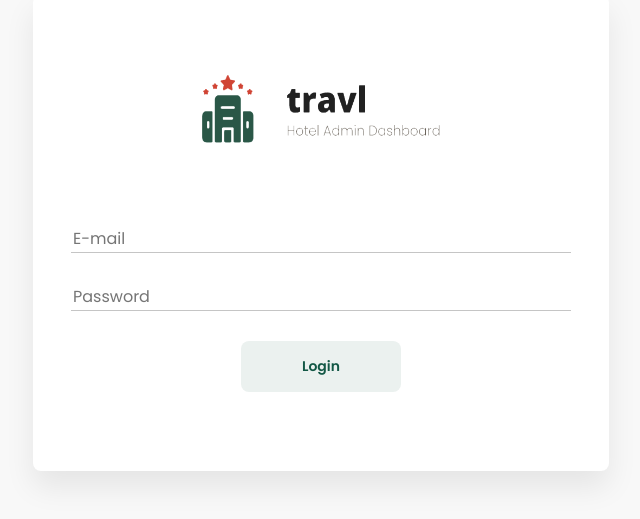
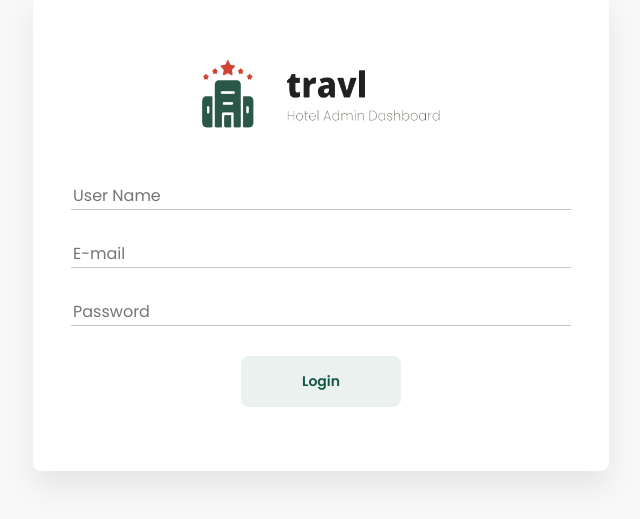
Before and after one commit to Cuadri84/hotel-miranda-dashboard, a React (Create React App) app: page /login in a window 1280 px wide. Shown: the part 167-686 px from the top of the page, without its empty margins (319-959 px from the left). Built offline with nearby package versions, Linux system fonts and the light colour scheme.

Commit message:
Login with authcontext done

```diff
--- a/src/App.js
+++ b/src/App.js
@@ -1,4 +1,8 @@
 import { Route, Routes, Navigate } from "react-router-dom";
+
+// React Context
+import { useAuthContext } from "./hooks/useAuthContext";
+
 import Dashboard from "./pages/dashboard/Dashboard";
 import { Bookings } from "./pages/bookings/Bookings";
 import { Rooms } from "./pages/rooms/Rooms";
@@ -20,7 +24,8 @@ import { EditBooking } from "./pages/bookings/EditBooking";
 import { EditRoom } from "./pages/rooms/EditRoom";
 
 function App() {
-  const authReady = window.localStorage.getItem("auth");
+  const { authReady } = useAuthContext();
+  console.log(authReady);
 
   return (
     <div>
@@ -31,7 +36,7 @@ function App() {
           <Routes>
             <Route
               path="/login"
-              element={authReady ? <Navigate replace to="/" /> : <Login />}
+              element={authReady ? <Navigate to="/" /> : <Login />}
             />
             <Route
               path="/"
--- a/src/components/topbar/TopBar.jsx
+++ b/src/components/topbar/TopBar.jsx
@@ -1,6 +1,9 @@
 // React & Router
 import React, { useState, useEffect } from "react";
-import { useLocation, useNavigate } from "react-router";
+import { useLocation } from "react-router";
+
+// React Context
+import { useLogout } from "../../hooks/useLogOut";
 
 // Styled Components
 import {
@@ -16,8 +19,13 @@ import Logo from "../../assets/sidebar/logo.png";
 
 const TopBar = () => {
   let location = useLocation();
-  const navigate = useNavigate();
+  const { logout } = useLogout();
   const [title, setTitle] = useState("");
+
+  const logOut = () => {
+    localStorage.removeItem("auth");
+    logout();
+  };
 
   useEffect(() => {
     switch (location.pathname) {
@@ -40,11 +48,6 @@ const TopBar = () => {
         setTitle("");
     }
   }, [location]);
-
-  const logOut = () => {
-    localStorage.removeItem("auth");
-    navigate("/login");
-  };
 
   return (
     <TopbarContainer>
--- /dev/null
+++ b/src/context/AuthContext.js
@@ -0,0 +1,37 @@
+// React
+import { createContext, useReducer, useEffect } from "react";
+
+export const AuthContext = createContext();
+
+export const authReducer = (state, action) => {
+  switch (action.type) {
+    case "LOGIN":
+      return { ...state, user: action.payload, authReady: true };
+    case "LOGOUT":
+      return { ...state, user: null, authReady: false };
+    case "AUTH_READY":
+      return { user: action.payload, authReady: true };
+    default:
+      return state;
+  }
+};
+
+export const AuthContextProvider = ({ children }) => {
+  const [state, dispatch] = useReducer(authReducer, {
+    user: null,
+    authReady: false,
+  });
+
+  useEffect(() => {
+    if (localStorage.getItem("auth")) {
+      let localStorageAuth = localStorage.getItem("auth");
+      dispatch({ type: "AUTH_READY", payload: JSON.parse(localStorageAuth) });
+    }
+  }, []);
+
+  return (
+    <AuthContext.Provider value={{ ...state, dispatch }}>
+      {children}
+    </AuthContext.Provider>
+  );
+};
--- /dev/null
+++ b/src/hooks/useAuthContext.js
@@ -0,0 +1,13 @@
+// React & Context
+import { AuthContext } from "../context/AuthContext";
+import { useContext } from "react";
+
+export const useAuthContext = () => {
+  const context = useContext(AuthContext);
+
+  if (!context) {
+    throw Error("useAuthContext must be used inside an AuthContextProvider");
+  }
+
+  return context;
+};
--- /dev/null
+++ b/src/hooks/useLogOut.js
@@ -0,0 +1,17 @@
+// Context
+import { useAuthContext } from "./useAuthContext";
+
+// Dispatch logout action
+export const useLogout = () => {
+  const { dispatch } = useAuthContext();
+
+  const logout = async () => {
+    try {
+      dispatch({ type: "LOGOUT" });
+    } catch (err) {
+      console.log(err.message);
+    }
+  };
+
+  return { logout };
+};
--- /dev/null
+++ b/src/hooks/useLogin.js
@@ -0,0 +1,20 @@
+// Context
+import { useAuthContext } from "./useAuthContext";
+
+// Dispatch login action
+export const useLogin = () => {
+  const { dispatch } = useAuthContext();
+
+  const login = async (email, password) => {
+    try {
+      dispatch({
+        type: "LOGIN",
+        payload: { email: email, password: password },
+      });
+    } catch (err) {
+      console.log(err.message);
+    }
+  };
+
+  return { login };
+};
--- a/src/index.js
+++ b/src/index.js
@@ -5,14 +5,15 @@ import App from "./App";
 import { BrowserRouter } from "react-router-dom";
 import { Provider } from "react-redux";
 import { store } from "./store/store";
+import { AuthContextProvider } from "./context/AuthContext";
 
 const root = ReactDOM.createRoot(document.getElementById("root"));
 root.render(
-  <React.StrictMode>
+  <AuthContextProvider>
     <Provider store={store}>
       <BrowserRouter>
         <App />
       </BrowserRouter>
     </Provider>
-  </React.StrictMode>
+  </AuthContextProvider>
 );
--- a/src/pages/login/Login.jsx
+++ b/src/pages/login/Login.jsx
@@ -1,6 +1,9 @@
 // React & Router
 import React, { useState } from "react";
 import { useNavigate } from "react-router-dom";
+
+// React Context
+import { useLogin } from "../../hooks/useLogin";
 
 // Styled Components
 import {
@@ -10,30 +13,26 @@ import {
   InputContainer,
   Input,
   LoginButton,
-  Description,
 } from "./LoginStyled";
 
 import Logo from "../../assets/sidebar/logo.png";
 
 export const Login = () => {
-  const navigate = useNavigate();
+  const { login } = useLogin();
 
   const [email, setEmail] = useState("");
   const [password, setPassword] = useState("");
+  const [userName, setUserName] = useState("");
 
-  const handleSubmit = (e) => {
-    e.preventDefault();
+  const validateLogin = () => {
     if (email === "d" && password === "d") {
+      login(email, password);
       localStorage.setItem(
         "auth",
-        JSON.stringify([
-          {
-            email: "d@mail.com",
-            password: "1234",
-          },
-        ])
+        JSON.stringify({ auth: true, email: email, password: password })
       );
-      navigate("/");
+    } else {
+      alert("Email or password are not correct! Please try again...");
     }
   };
 
@@ -47,12 +46,16 @@ export const Login = () => {
             alt="Hotel admin logo"
           />
         </LogoContainer>
-        {/* <Description>
-          Please use <strong>test@test.com</strong> and <strong>12345</strong>{" "}
-          as login data for testing purposes and keep in mind that this Website
-          is meant to be used on a computer (not a mobile device)
-        </Description> */}
-        <form onSubmit={handleSubmit}>
+        <form>
+          <InputContainer>
+            <Input
+              type="text"
+              className="input-userName"
+              value={userName}
+              placeholder="User Name"
+              onChange={(e) => setUserName(e.target.value)}
+            ></Input>
+          </InputContainer>
           <InputContainer>
             <Input
               type="text"
@@ -69,7 +72,7 @@ export const Login = () => {
               onChange={(e) => setPassword(e.target.value)}
             ></Input>
           </InputContainer>
-          <LoginButton type="login" text="LOGIN">
+          <LoginButton type="login" text="LOGIN" onClick={validateLogin}>
             Login
           </LoginButton>
         </form>
```
